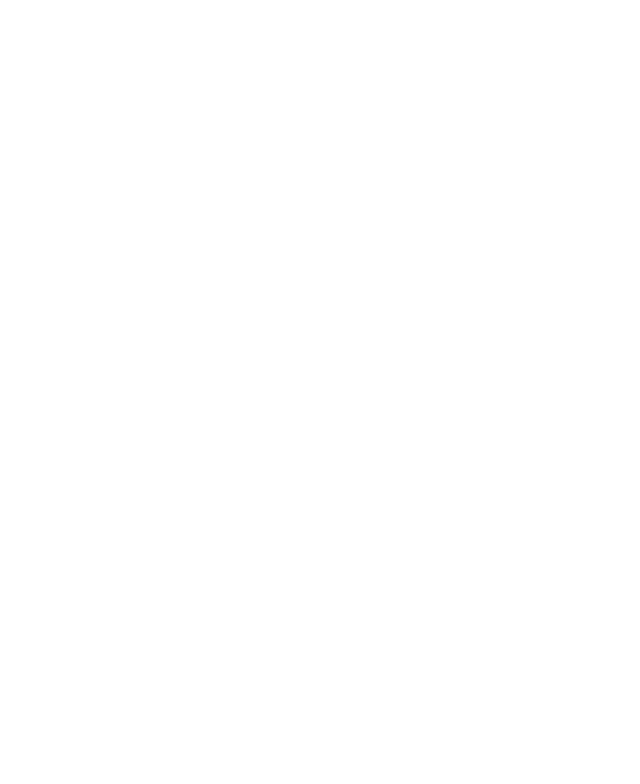
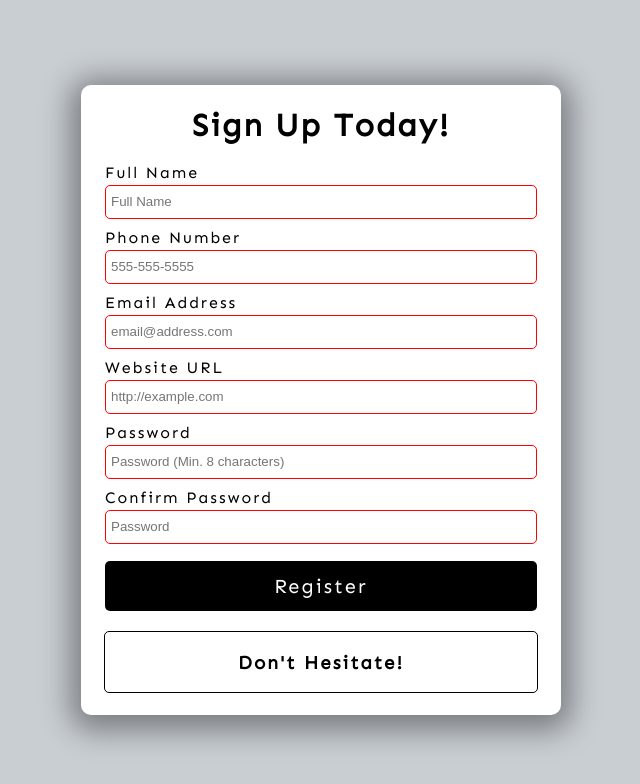
Before and after one commit to lkoczyba/Form_validator, a plain HTML site: page index.html in a window 1280 px wide. Shown: the whole page, without its empty margins (319-959 px from the left). Drawn offline with Linux system fonts and the light colour scheme.

Commit message:
project finished

```diff
--- a/index.html
+++ b/index.html
@@ -3,13 +3,58 @@
 <head>
     <meta charset="UTF-8">
     <meta name="viewport" content="width=device-width, initial-scale=1.0">
-    <title>Template</title>
+    <title>Form Validation</title>
     <link rel="icon" type="image/png" href="favicon.png">
     <link rel="stylesheet" href="https://cdnjs.cloudflare.com/ajax/libs/font-awesome/5.10.2/css/all.min.css"/>
     <link rel="stylesheet" href="style.css">
 </head>
 <body>
-    <!-- Script -->
-    <script src="script.js"></script>
+<div class="container">
+    <h1>Sign Up Today!</h1>
+    <!--Form-->
+    <form id="form">
+        <!--Full Name-->
+        <div class="form-group">
+            <label for="name">Full Name</label>
+            <input type="text" id="name" placeholder="Full Name" name="name" required minlength="3" maxlength="100">
+        </div>
+        <!--Phone Number-->
+        <div class="form-group">
+            <label for="phone">Phone Number</label>
+            <input type="tel" id="phone" placeholder="555-555-5555" name="phone" required pattern="[0-9]{3}-[0-9]{3}-[0-9]{4}">
+        </div>
+        <!--Email Address-->
+        <div class="form-group">
+            <label for="email">Email Address</label>
+            <input type="email" id="email" placeholder="email@address.com" name="email" required>
+        </div>
+        <!--Website URL-->
+        <div class="form-group">
+            <label for="website">Website URL</label>
+            <input type="url" id="website" placeholder="http://example.com" name="website" required>
+        </div>
+        <!--Password-->
+        <div class="form-group">
+            <label for="password1">Password</label>
+            <input type="password" id="password1" placeholder="Password (Min. 8 characters)" required
+                   pattern="^(?=.*\d)(?=.*[a-z])(?=.*[A-Z])(?=.*[a-zA-Z]).{8,}$"
+                   title="Please include at least 1 uppercase character, 1 lowercase character, and 1 number.">
+        </div>
+        <!--Confirm Password-->
+        <div class="form-group">
+            <label for="password2">Confirm Password</label>
+            <input type="password" id="password2" placeholder="Password" name="password" required
+                   pattern="^(?=.*\d)(?=.*[a-z])(?=.*[A-Z])(?=.*[a-zA-Z]).{8,}$">
+        </div>
+        <button type="submit">Register</button>
+    </form>
+    <!--Error/Success Message    -->
+    <div class="message-container">
+        <h3 id="message">Don't Hesitate!</h3>
+    </div>
+</div>
+
+<!-- Script -->
+<script src="script.js"></script>
 </body>
 </html>
--- a/script.js
+++ b/script.js
@@ -0,0 +1,60 @@
+const form = document.getElementById('form');
+const password1El = document.getElementById('password1');
+const password2El = document.getElementById('password2');
+const messageContainer = document.querySelector('.message-container');
+const message = document.getElementById('message');
+
+let isValid = false;
+let passwordsMatch = false;
+
+function validateForm() {
+    isValid = form.checkValidity();
+    if (!isValid) {
+        message.textContent = 'Please fill out all fields.';
+        message.style.color = 'red';
+        messageContainer.style.borderColor = 'red';
+        return;
+    }
+    //check to see if passwords match
+    if (password1El.value === password2El.value) {
+        passwordsMatch = true;
+        password1El.style.borderColor = 'green';
+        password2El.style.borderColor = 'green';
+    } else {
+        passwordsMatch = false;
+        message.textContent = 'Make sure passwords match';
+        message.style.color = 'red';
+        messageContainer.style.borderColor = 'red';
+        password1El.style.borderColor = 'red';
+        password2El.style.borderColor = 'red';
+    }
+    if (isValid && passwordsMatch) {
+        message.textContent = 'Successfully Registered!';
+        message.style.color = 'green';
+        messageContainer.style.borderColor = 'green';
+    }
+
+}
+
+function storeFormData() {
+    const user = {
+        name: form.name.value,
+        phone: form.phone.value,
+        email: form.email.value,
+        website: form.website.value,
+        password: form.password.value
+    };
+    console.log(user);
+}
+
+function processFormData(e) {
+    e.preventDefault();
+    //Validate Form
+    validateForm();
+    if (isValid && passwordsMatch){
+        storeFormData();
+    }
+}
+
+//Event Listener
+form.addEventListener('submit', processFormData)
--- a/style.css
+++ b/style.css
@@ -1,4 +1,4 @@
-
+@import url('https://fonts.googleapis.com/css2?family=Sen&display=swap');
 html {
   box-sizing: border-box;
 }
@@ -6,4 +6,86 @@ html {
 body {
   margin: 0;
   min-height: 100vh;
+  font-family: 'Sen', sans-serif;
+  letter-spacing: 2px;
+  display: flex;
+  align-items: center;
+  justify-content: center;
+  background-color: #c9ced3;
 }
+
+.container{
+  width: 480px;
+  height: 630px;
+  background-color: white;
+  display: flex;
+  flex-direction: column;
+  align-items: center;
+  border-radius: 10px;
+  box-shadow: 0 5px 30px 10px rgba(0,0,0,.4);
+}
+
+form{
+  width: 90%;
+}
+
+.form-group{
+  height: 65px;
+}
+
+label{
+  position: relative;
+  bottom: 3px;
+}
+
+input{
+  width: 100%;
+  height: 34px;
+  padding: 5px;
+  border: 1px solid black;
+  border-radius: 5px;
+  outline: none;
+  box-sizing: border-box;
+  transition: all .5s;
+}
+
+input:valid{
+  border: 1px solid green;
+}
+
+input:invalid{
+  border: 1px solid red;
+}
+
+button{
+  cursor: pointer;
+  color: white;
+  background-color: black;
+  border: none;
+  border-radius: 5px;
+  height: 50px;
+  width: 100%;
+  font-family: Sen, sans-serif;
+  font-size: 20px;
+  letter-spacing: 2px;
+  margin-top: 5px;
+}
+
+button:hover{
+  filter: brightness(200%);
+  background-color: #1a1a1a;
+}
+
+button:focus{
+  outline: none;
+}
+
+.message-container{
+  border: 1px solid black;
+  border-radius: 5px;
+  width: 90%;
+  margin-top: 20px;
+  display: flex;
+  justify-content: center;
+  color: black;
+}
```
